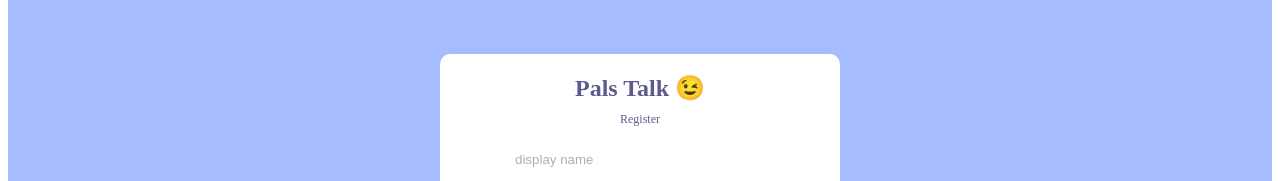
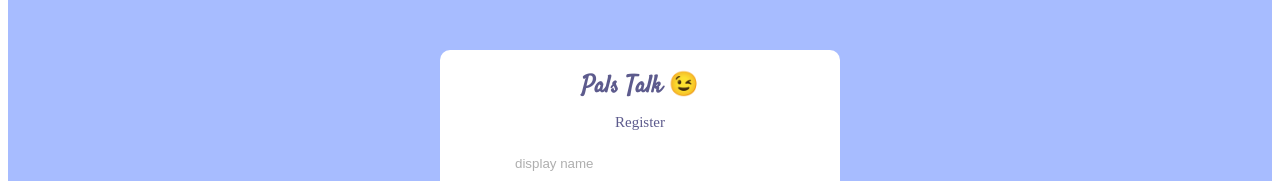
Before and after one commit to ProgPals/demo-staticwebapp, a React (Create React App) app: page / in a window 1280 px wide. Shown: the part 147-328 px from the top of the page. Built offline with nearby package versions, Linux system fonts and the light colour scheme.

Commit message:
minor ui changes

```diff
--- a/src/styles.scss
+++ b/src/styles.scss
@@ -1,3 +1,6 @@
+@import url("https://fonts.googleapis.com/css2?family=Satisfy&display=swap");
+// @import url("https://fonts.googleapis.com/css2?family=Averia+Serif+Libre&display=swap");
+
 .formContainer {
   background-color: #a7bcff;
   height: 100vh;
@@ -18,11 +21,12 @@
       color: #5d5b8d;
       font-weight: bold;
       font-size: 24px;
+      font-family: Satisfy;
     }
 
     .title {
       color: #5d5b8d;
-      font-size: 12px;
+      font-size: 15px;
     }
 
     form {
```
